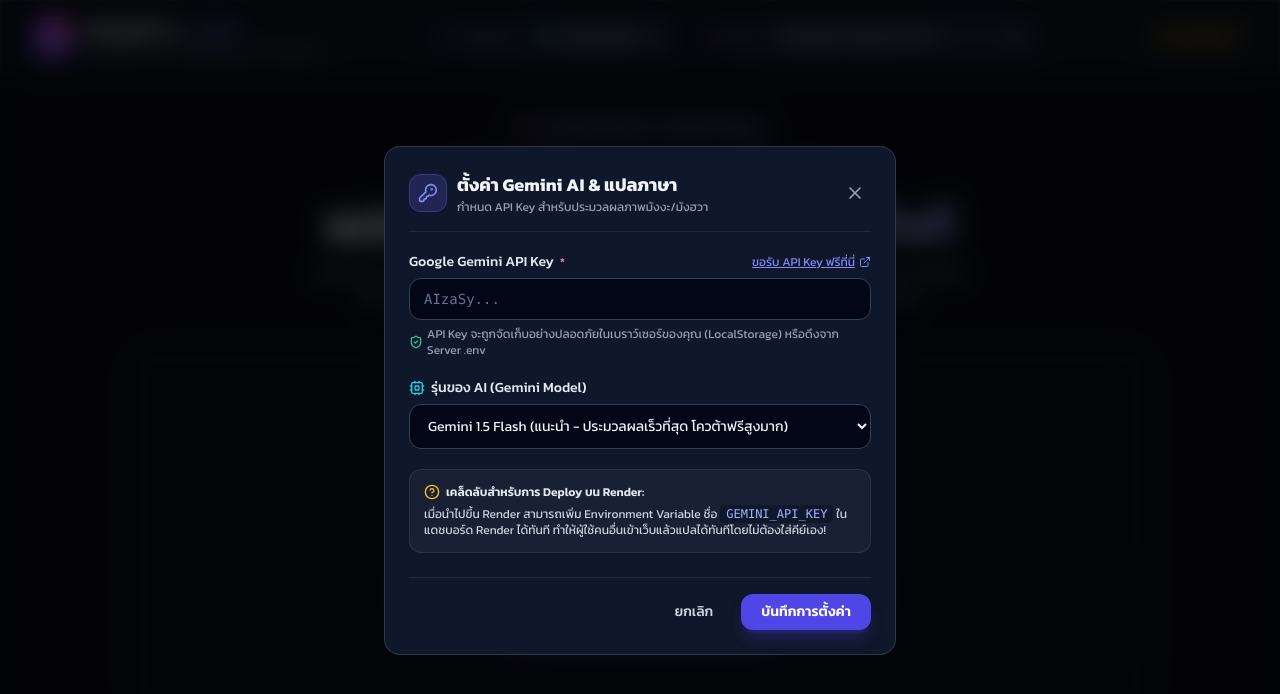
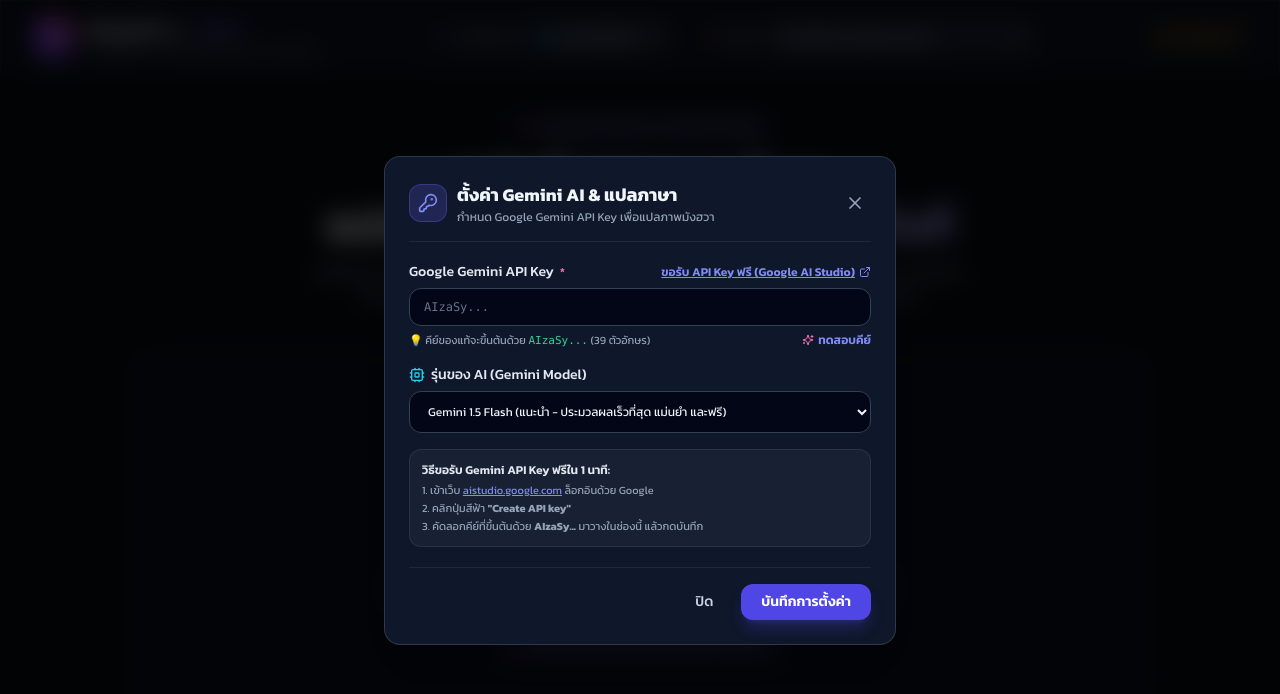
Before and after one commit to reidrizzle/manga-thai-translator, a Next.js app: page / in a window 1280 px wide. Both pictures are taken after a click on the button "ใส่ API Key". Shown: the top 694 px of the page. Built offline with nearby package versions, Linux system fonts and the light colour scheme.

Commit message:
Add test-key

```diff
--- /dev/null
+++ b/src/app/api/test-key/route.js
@@ -0,0 +1,48 @@
+import { NextResponse } from 'next/server';
+import { GoogleGenerativeAI } from '@google/generative-ai';
+
+export const dynamic = 'force-dynamic';
+
+export async function POST(request) {
+  try {
+    const { apiKey, modelName = 'gemini-1.5-flash' } = await request.json();
+    const key = apiKey || process.env.GEMINI_API_KEY;
+
+    if (!key) {
+      return NextResponse.json(
+        { success: false, error: 'ไม่พบคีย์ กรุณากรอก Gemini API Key' },
+        { status: 400 }
+      );
+    }
+
+    if (!key.startsWith('AIzaSy')) {
+      return NextResponse.json(
+        {
+          success: false,
+          error: `คีย์นี้ขึ้นต้นด้วย "${key.substring(0, 5)}..." ซึ่งไม่ใช่รูปแบบของ Google Gemini API Key (คีย์ที่ถูกต้องจาก Google AI Studio จะต้องขึ้นต้นด้วย "AIzaSy...")`,
+        },
+        { status: 400 }
+      );
+    }
+
+    const genAI = new GoogleGenerativeAI(key);
+    const targetModel = modelName.includes('gemini') ? modelName : 'gemini-1.5-flash';
+    const model = genAI.getGenerativeModel({ model: targetModel });
+
+    const result = await model.generateContent('ping');
+    const response = await result.response;
+    const text = response.text();
+
+    return NextResponse.json({
+      success: true,
+      message: 'API Key ถูกต้องและใช้งานได้ปกติ! ✨',
+    });
+  } catch (error) {
+    console.error('Test Key Error:', error);
+    let msg = error.message || 'เกิดข้อผิดพลาดในการตรวจสอบคีย์';
+    if (msg.includes('API key not valid') || msg.includes('API_KEY_INVALID')) {
+      msg = 'Gemini API Key นี้ไม่ถูกต้อง หรือถูกปิดใช้งานจาก Google';
+    }
+    return NextResponse.json({ success: false, error: msg }, { status: 400 });
+  }
+}
--- a/src/components/SettingsModal.js
+++ b/src/components/SettingsModal.js
@@ -6,10 +6,12 @@
   KeyRound,
   ExternalLink,
   CheckCircle2,
+  AlertCircle,
   ShieldCheck,
   Cpu,
-  Type,
   HelpCircle,
+  Sparkles,
+  Loader2,
 } from 'lucide-react';
 
 export default function SettingsModal({
@@ -23,14 +25,62 @@
   const [localKey, setLocalKey] = useState(apiKey || '');
   const [localModel, setLocalModel] = useState(modelName || 'gemini-1.5-flash');
   const [savedSuccess, setSavedSuccess] = useState(false);
+  const [testStatus, setTestStatus] = useState({ state: 'idle', message: '' }); // 'idle' | 'loading' | 'success' | 'error'
 
   if (!isOpen) return null;
 
+  const handleTestKey = async () => {
+    if (!localKey.trim()) {
+      setTestStatus({
+        state: 'error',
+        message: 'กรุณากรอก API Key ก่อนทำการทดสอบ',
+      });
+      return;
+    }
+
+    if (!localKey.trim().startsWith('AIzaSy')) {
+      setTestStatus({
+        state: 'error',
+        message: `คีย์นี้ขึ้นต้นด้วย "${localKey.substring(0, 5)}..." ไม่ใช่ Google Gemini API Key จริง (คีย์จาก Google AI Studio จะต้องขึ้นต้นด้วย "AIzaSy...")`,
+      });
+      return;
+    }
+
+    setTestStatus({ state: 'loading', message: 'กำลังทดสอบเชื่อมต่อกับ Google Gemini...' });
+
+    try {
+      const res = await fetch('/api/test-key', {
+        method: 'POST',
+        headers: { 'Content-Type': 'application/json' },
+        body: JSON.stringify({ apiKey: localKey.trim(), modelName: localModel }),
+      });
+      const data = await res.json();
+
+      if (data.success) {
+        setTestStatus({
+          state: 'success',
+          message: '✓ ยอดเยี่ยม! API Key ใช้งานได้ปกติ พร้อมแปลมังฮวาแล้ว',
+        });
+      } else {
+        setTestStatus({
+          state: 'error',
+          message: data.error || 'API Key ไม่ถูกต้อง',
+        });
+      }
+    } catch (err) {
+      setTestStatus({
+        state: 'error',
+        message: 'การเชื่อมต่อล้มเหลว: ' + err.message,
+      });
+    }
+  };
+
   const handleSave = () => {
-    setApiKey(localKey.trim());
+    const trimmed = localKey.trim();
+    setApiKey(trimmed);
     setModelName(localModel);
     if (typeof window !== 'undefined') {
-      localStorage.setItem('manga_gemini_api_key', localKey.trim());
+      localStorage.setItem('manga_gemini_api_key', trimmed);
       localStorage.setItem('manga_gemini_model', localModel);
     }
     setSavedSuccess(true);
@@ -43,13 +93,14 @@
   const handleClear = () => {
     setLocalKey('');
     setApiKey('');
+    setTestStatus({ state: 'idle', message: '' });
     if (typeof window !== 'undefined') {
       localStorage.removeItem('manga_gemini_api_key');
     }
   };
 
   return (
-    <div className="fixed inset-0 z-50 flex items-center justify-center p-4 bg-black/70 backdrop-blur-md transition-all">
+    <div className="fixed inset-0 z-50 flex items-center justify-center p-4 bg-black/75 backdrop-blur-md transition-all">
       <div className="relative w-full max-w-lg bg-slate-900 border border-slate-700/80 rounded-2xl shadow-2xl p-6 text-slate-100 overflow-hidden">
         {/* Top Header */}
         <div className="flex items-center justify-between pb-4 border-b border-slate-800">
@@ -60,7 +111,7 @@
             <div>
               <h3 className="text-lg font-bold">ตั้งค่า Gemini AI & แปลภาษา</h3>
               <p className="text-xs text-slate-400">
-                กำหนด API Key สำหรับประมวลผลภาพมังงะ/มังฮวา
+                กำหนด Google Gemini API Key เพื่อแปลภาพมังฮวา
               </p>
             </div>
           </div>
@@ -73,7 +124,7 @@
         </div>
 
         {/* Form Body */}
-        <div className="mt-5 space-y-5 text-sm">
+        <div className="mt-5 space-y-4 text-sm">
           {/* API Key Input */}
           <div>
             <div className="flex items-center justify-between mb-1.5">
@@ -85,20 +136,23 @@
                 href="https://aistudio.google.com/app/apikey"
                 target="_blank"
                 rel="noreferrer"
-                className="inline-flex items-center gap-1 text-xs text-indigo-400 hover:text-indigo-300 underline"
+                className="inline-flex items-center gap-1 text-xs text-indigo-400 hover:text-indigo-300 underline font-semibold"
               >
-                ขอรับ API Key ฟรีที่นี่
+                ขอรับ API Key ฟรี (Google AI Studio)
                 <ExternalLink className="w-3 h-3" />
               </a>
             </div>
 
             <div className="relative">
               <input
-                type="password"
+                type="text"
                 value={localKey}
-                onChange={(e) => setLocalKey(e.target.value)}
+                onChange={(e) => {
+                  setLocalKey(e.target.value);
+                  setTestStatus({ state: 'idle', message: '' });
+                }}
                 placeholder="AIzaSy..."
-                className="w-full bg-slate-950 border border-slate-700 rounded-xl px-3.5 py-2.5 text-sm text-slate-100 placeholder-slate-500 focus:outline-none focus:border-indigo-500 focus:ring-1 focus:ring-indigo-500 transition-all font-mono"
+                className="w-full bg-slate-950 border border-slate-700 rounded-xl px-3.5 py-2.5 text-xs text-slate-100 placeholder-slate-500 focus:outline-none focus:border-indigo-500 focus:ring-1 focus:ring-indigo-500 transition-all font-mono"
               />
               {localKey && (
                 <button
@@ -111,10 +165,47 @@
               )}
             </div>
 
-            <p className="mt-1.5 text-xs text-slate-400 flex items-center gap-1">
-              <ShieldCheck className="w-3.5 h-3.5 text-emerald-400 flex-shrink-0" />
-              API Key จะถูกจัดเก็บอย่างปลอดภัยในเบราว์เซอร์ของคุณ (LocalStorage) หรือดึงจาก Server .env
-            </p>
+            {/* Hint about AIzaSy format */}
+            <div className="mt-1.5 flex items-center justify-between text-xs">
+              <span className="text-slate-400 text-[11px]">
+                💡 คีย์ของแท้จะขึ้นต้นด้วย <code className="text-emerald-400 font-mono">AIzaSy...</code> (39 ตัวอักษร)
+              </span>
+              <button
+                type="button"
+                onClick={handleTestKey}
+                disabled={testStatus.state === 'loading'}
+                className="inline-flex items-center gap-1 text-indigo-400 hover:text-indigo-300 text-xs font-semibold"
+              >
+                {testStatus.state === 'loading' ? (
+                  <Loader2 className="w-3 h-3 animate-spin" />
+                ) : (
+                  <Sparkles className="w-3 h-3 text-pink-400" />
+                )}
+                <span>ทดสอบคีย์</span>
+              </button>
+            </div>
+
+            {/* Test Status Banner */}
+            {testStatus.message && (
+              <div
+                className={`mt-2 p-2.5 rounded-xl text-xs flex items-start gap-2 border ${
+                  testStatus.state === 'success'
+                    ? 'bg-emerald-950/60 border-emerald-500/50 text-emerald-300'
+                    : testStatus.state === 'loading'
+                    ? 'bg-indigo-950/60 border-indigo-500/50 text-indigo-300'
+                    : 'bg-rose-950/60 border-rose-500/50 text-rose-300'
+                }`}
+              >
+                {testStatus.state === 'success' ? (
+                  <CheckCircle2 className="w-4 h-4 flex-shrink-0 mt-0.5" />
+                ) : testStatus.state === 'loading' ? (
+                  <Loader2 className="w-4 h-4 flex-shrink-0 mt-0.5 animate-spin" />
+                ) : (
+                  <AlertCircle className="w-4 h-4 flex-shrink-0 mt-0.5" />
+                )}
+                <span>{testStatus.message}</span>
+              </div>
+            )}
           </div>
 
           {/* Model Selector */}
@@ -126,13 +217,13 @@
             <select
               value={localModel}
               onChange={(e) => setLocalModel(e.target.value)}
-              className="w-full bg-slate-950 border border-slate-700 rounded-xl px-3.5 py-2.5 text-sm text-slate-100 focus:outline-none focus:border-indigo-500 transition-all cursor-pointer"
+              className="w-full bg-slate-950 border border-slate-700 rounded-xl px-3.5 py-2.5 text-xs text-slate-100 focus:outline-none focus:border-indigo-500 transition-all cursor-pointer"
             >
               <option value="gemini-1.5-flash">
-                Gemini 1.5 Flash (แนะนำ - ประมวลผลเร็วที่สุด โควต้าฟรีสูงมาก)
+                Gemini 1.5 Flash (แนะนำ - ประมวลผลเร็วที่สุด แม่นยำ และฟรี)
               </option>
               <option value="gemini-2.0-flash">
-                Gemini 2.0 Flash (โมเดลเวอร์ชันใหม่ ฉลาด ละเอียด)
+                Gemini 2.0 Flash (โมเดลรุ่นใหม่ล่าสุด ฉลาด ละเอียด)
               </option>
               <option value="gemini-1.5-pro">
                 Gemini 1.5 Pro (แม่นยำสูง สำหรับมังงะตัวหนังสือแน่น/ซับซ้อน)
@@ -140,30 +231,25 @@
             </select>
           </div>
 
-          {/* Render Deploy Tip */}
-          <div className="p-3.5 rounded-xl bg-slate-800/60 border border-slate-700/60 text-xs text-slate-300 space-y-1.5">
-            <div className="font-semibold text-slate-200 flex items-center gap-1.5">
-              <HelpCircle className="w-4 h-4 text-amber-400" />
-              <span>เคล็ดลับสำหรับการ Deploy บน Render:</span>
-            </div>
-            <p>
-              เมื่อนำไปขึ้น Render สามารถเพิ่ม Environment Variable ชื่อ{' '}
-              <code className="px-1.5 py-0.5 bg-slate-900 text-indigo-300 rounded font-mono">
-                GEMINI_API_KEY
-              </code>{' '}
-              ในแดชบอร์ด Render ได้ทันที ทำให้ผู้ใช้คนอื่นเข้าเว็บแล้วแปลได้ทันทีโดยไม่ต้องใส่คีย์เอง!
-            </p>
+          {/* How to get key guidance */}
+          <div className="p-3 rounded-xl bg-slate-800/60 border border-slate-700/60 text-xs text-slate-300 space-y-1">
+            <p className="font-semibold text-slate-200">วิธีขอรับ Gemini API Key ฟรีใน 1 นาที:</p>
+            <ol className="list-decimal list-inside space-y-0.5 text-slate-400 text-[11px]">
+              <li>เข้าเว็บ <a href="https://aistudio.google.com/app/apikey" target="_blank" rel="noreferrer" className="text-indigo-400 underline">aistudio.google.com</a> ล็อกอินด้วย Google</li>
+              <li>คลิกปุ่มสีฟ้า <strong>"Create API key"</strong></li>
+              <li>คัดลอกคีย์ที่ขึ้นต้นด้วย <strong>AIzaSy...</strong> มาวางในช่องนี้ แล้วกดบันทึก</li>
+            </ol>
           </div>
         </div>
 
         {/* Bottom Actions */}
-        <div className="mt-6 flex items-center justify-end gap-3 pt-4 border-t border-slate-800">
+        <div className="mt-5 flex items-center justify-end gap-3 pt-4 border-t border-slate-800">
           <button
             type="button"
             onClick={onClose}
             className="px-4 py-2 rounded-xl text-sm font-medium text-slate-300 hover:text-white hover:bg-slate-800 transition-colors"
           >
-            ยกเลิก
+            ปิด
           </button>
 
           <button
```
Also changed, not shown: src/lib/gemini.js.
